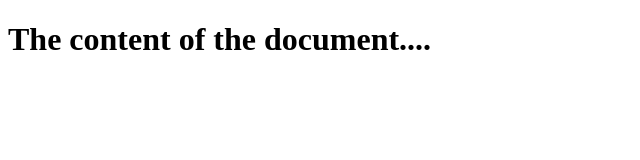
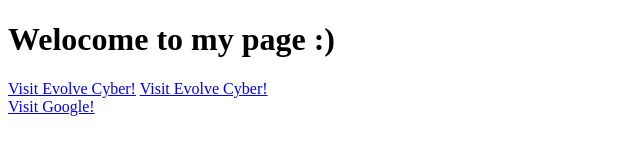
Before and after one commit to NadiraSaip-zz/dress_website, a plain HTML site: page index.html in a window 1280 px wide. Shown: the whole page, without its empty margins (0-640 px from the left). Drawn offline with Linux system fonts and the light colour scheme.

Commit message:
Update index.html

```diff
--- a/index.html
+++ b/index.html
@@ -4,6 +4,9 @@
 </head>
 <title> Naadira Saip </title>
   <body>
- <h1> The content of the document.... </h1>
-    </body>
+ <h1> Welocome to my page :) </h1>
+  <a href="https://evolvecyber.com">Visit Evolve Cyber!</a>
+  <a href="https://evolvecyber.com">Visit Evolve Cyber!</a> <br />
+  <p1><a href="https://google.com">Visit Google!</a></p1>
+  </body>
 </html>
```
